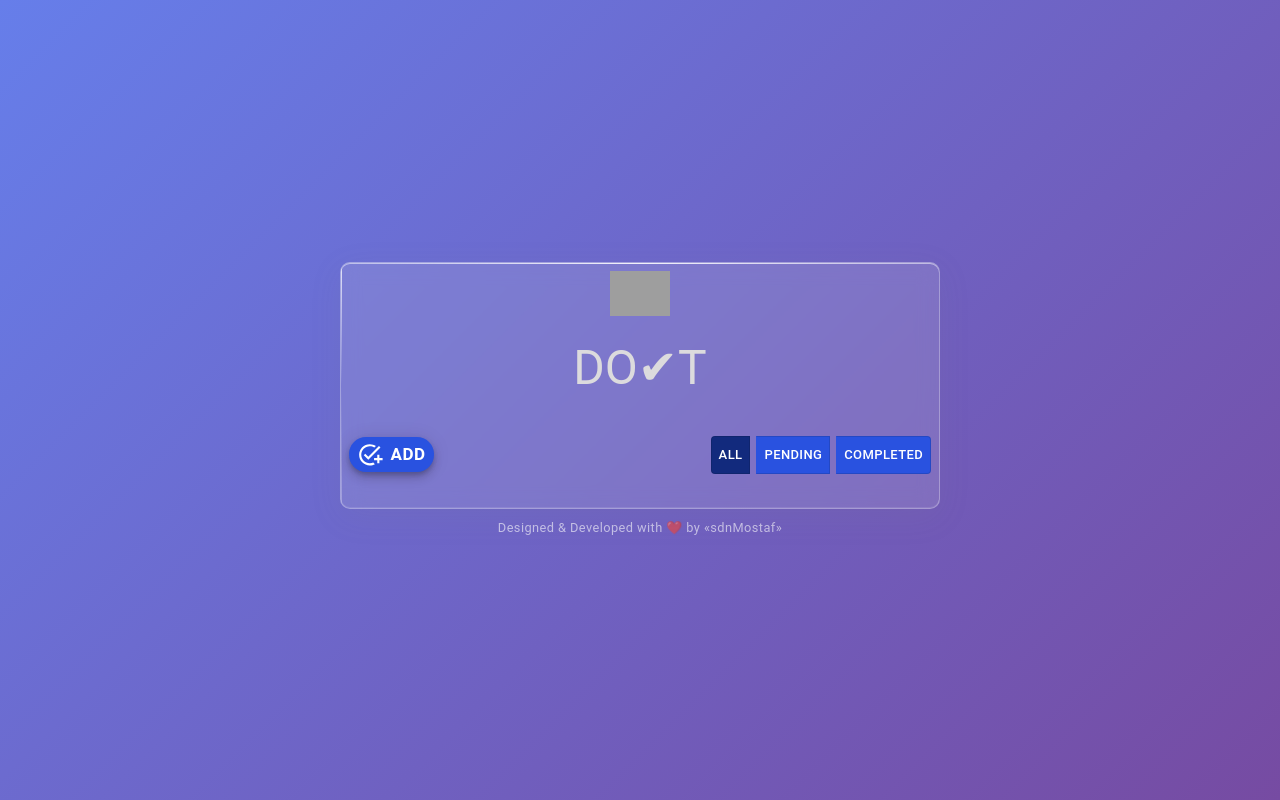
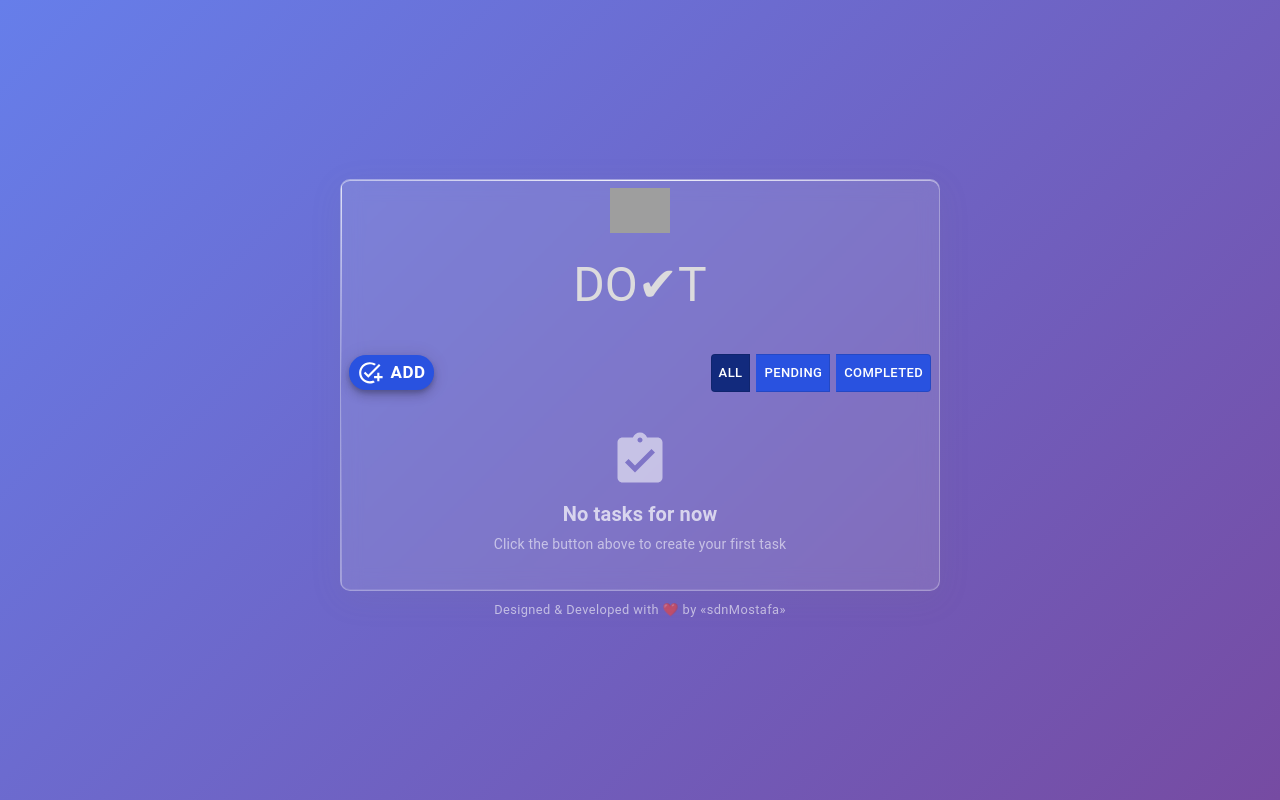
Before and after one commit to soudanicode/to-do-list, a React (Create React App) app: page / in a window 1280 px wide. Built offline with nearby package versions, Linux system fonts and the light colour scheme; grey boxes are pictures that could not be loaded.

Commit message:
Add MotivationText component and integrate it into task and completed task views; implement deleteTask_inStorage function for task management

```diff
--- a/src/components/completedTask.js
+++ b/src/components/completedTask.js
@@ -1,6 +1,7 @@
 import "../App.css";
 import React from "react";
 import { useContext } from "react";
+import { MotivationText } from "./motivationText";
 // ___ MUI Components
 import List from "@mui/material/List";
 import ListItem from "@mui/material/ListItem";
@@ -13,6 +14,8 @@ import FormGroup from "@mui/material/FormGroup";
 import { Typography } from "@mui/material";
 import Stack from "@mui/material/Stack";
 import { SnackBarContext } from "../contexts/snackBarContext";
+import { Box } from "@mui/material";
+import TaskAltIcon from "@mui/icons-material/TaskAlt";
 
 // _____ Icon
 import DeleteForeverOutlinedIcon from "@mui/icons-material/DeleteForeverOutlined";
@@ -25,7 +28,8 @@ import Tooltip from "@mui/material/Tooltip";
 export default function CompleteTask() {
   const { showHideSnackbar } = useContext(SnackBarContext);
 
-  const [, , globalList, setGlobalList, checked] = useContext(DataContext);
+  const [, , globalList, setGlobalList, checked, , deleteTask_inStorage] =
+    useContext(DataContext);
   // create HANDLE DELETE FUNCTION
   const handleDelete = (id) => {
     const newList = [...globalList];
@@ -39,6 +43,7 @@ export default function CompleteTask() {
     }
     newList.splice(currentIndex, 1);
     setGlobalList(newList);
+    deleteTask_inStorage(id);
     showHideSnackbar("remov");
   };
   return (
@@ -47,6 +52,17 @@ export default function CompleteTask() {
         className="w-list w-list hide-scrollbar p-8"
         sx={{ borderRadius: "10px", marginTop: "10px" }}
       >
+        {/* === MTV TEXT */}
+        {checked.length === 0 && (
+          <MotivationText
+            tasks={globalList}
+            typography={{
+              firstText: "No completed tasks yet",
+              secondaryText: "",
+            }}
+          />
+        )}
+        {/* === MTV TEXT */}
         {Array.isArray(globalList) &&
           globalList
             .filter(
--- a/src/components/homeComponent.js
+++ b/src/components/homeComponent.js
@@ -98,6 +98,7 @@ export default function HomeInterface() {
               </Link>
             </ToggleButtonGroup>
           </Stack>
+
           <Outlet />
         </Stack>
       </Box>
--- a/src/components/layouts.js
+++ b/src/components/layouts.js
@@ -76,6 +76,21 @@ export default function Layout() {
     localStorage.setItem("checked_list", JSON.stringify(checked));
   }, [checked]);
 
+  // === Function to delete the task from the checklist on local storage
+  function deleteTask_inStorage(id) {
+    const updateList = [...checked];
+    let counter = 0;
+    let currentIndex = 0;
+    for (let task of updateList) {
+      if (task === id) {
+        currentIndex = counter;
+      }
+      counter++;
+    }
+    updateList.splice(currentIndex, 1);
+    setChecked(updateList);
+  }
+
   return (
     <>
       <ThemeProvider theme={theme}>
@@ -88,6 +103,7 @@ export default function Layout() {
               setGlobalList,
               checked,
               setChecked,
+              deleteTask_inStorage,
             ]}
           >
             <Container
@@ -137,7 +153,7 @@ export default function Layout() {
                   fontSize: "0.8rem",
                 }}
               >
-                Designed & Developed with ❤️ by «sdnMostaf»
+                Designed & Developed with ❤️ by «sdnMostafa»
               </Typography>
             </Container>
           </DataContext.Provider>
--- /dev/null
+++ b/src/components/motivationText.js
@@ -0,0 +1,27 @@
+import { Box, Typography } from "@mui/material";
+import AssignmentTurnedInIcon from "@mui/icons-material/AssignmentTurnedIn";
+export const MotivationText = (props) => {
+  const { typography } = props;
+  const { firstText, secondaryText } = typography;
+  return (
+    <Box
+      sx={{
+        display: "flex",
+        flexDirection: "column",
+        alignItems: "center",
+        justifyContent: "center",
+        padding: "20px 20px",
+        color: "rgba(255, 255, 255, 0.7)",
+        textAlign: "center",
+      }}
+    >
+      <AssignmentTurnedInIcon sx={{ fontSize: 60, mb: 1, opacity: 0.8 }} />
+      <Typography variant="h6" sx={{ fontWeight: "bold", mb: 0.5 }}>
+        {firstText}
+      </Typography>
+      <Typography variant="body2" sx={{ opacity: 0.8 }}>
+        {secondaryText}
+      </Typography>
+    </Box>
+  );
+};
--- a/src/components/pendingTask.js
+++ b/src/components/pendingTask.js
@@ -1,6 +1,7 @@
 import "../App.css";
 import React from "react";
 import { useContext } from "react";
+import { MotivationText } from "./motivationText";
 
 // ___ MUI Components
 import List from "@mui/material/List";
@@ -24,7 +25,7 @@ import FlagIcon from "@mui/icons-material/Flag";
 import DataContext from "../contexts/dataContext";
 
 export default function PendingTask() {
-  const [, setStatus, globalList, setGlobalList, checked, setChecked, ,] =
+  const [, setStatus, globalList, setGlobalList, checked, setChecked] =
     useContext(DataContext);
   const handleToggle = (id) => {
     const currentList = Array.isArray(checked) ? checked : [];
@@ -67,6 +68,17 @@ export default function PendingTask() {
         className="w-list hide-scrollbar p-8"
         sx={{ borderRadius: "10px", marginTop: "10px" }}
       >
+        {/* === MTV TEXT */}
+        {globalList.length === 0 && (
+          <MotivationText
+            typography={{
+              firstText: "No tasks in progress",
+              secondaryText:
+                "Do you want to get something done? Click the add button above",
+            }}
+          />
+        )}
+        {/* === MTV TEXT */}
         {Array.isArray(globalList) &&
           globalList
             .filter(
--- a/src/components/task.js
+++ b/src/components/task.js
@@ -1,6 +1,7 @@
 import "../App.css";
 import React from "react";
 import { useContext } from "react";
+import { MotivationText } from "./motivationText";
 // ___ MUI Components
 import Box from "@mui/material/Box";
 import List from "@mui/material/List";
@@ -38,8 +39,15 @@ export default function Tasks() {
 }
 
 export function CheckboxList() {
-  const [, setStatus, globalList, setGlobalList, checked, setChecked] =
-    useContext(DataContext);
+  const [
+    ,
+    setStatus,
+    globalList,
+    setGlobalList,
+    checked,
+    setChecked,
+    deleteTask_inStorage,
+  ] = useContext(DataContext);
 
   const handleToggle = (id) => {
     const currentList = Array.isArray(checked) ? checked : [];
@@ -65,6 +73,7 @@ export function CheckboxList() {
     }
     newList.splice(currentIndex, 1);
     setGlobalList(newList);
+    deleteTask_inStorage(id);
   };
   // create HANDLE EDIT FUNCTION
   const handleEdit = (task) => {
@@ -85,6 +94,17 @@ export function CheckboxList() {
         marginTop: "10px",
       }}
     >
+      {/* === MTV TEXT */}
+      {globalList.length === 0 && (
+        <MotivationText
+          typography={{
+            firstText: "No tasks for now",
+            secondaryText: "Click the button above to create your first task",
+          }}
+        />
+      )}
+      {/* === MTV TEXT */}
+
       {Array.isArray(globalList) &&
         globalList.map((task) => {
           let key = task.id;
```
